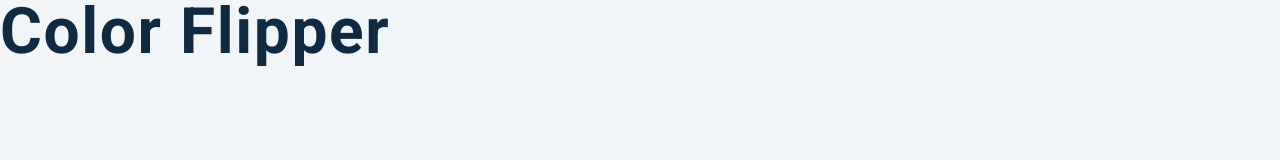
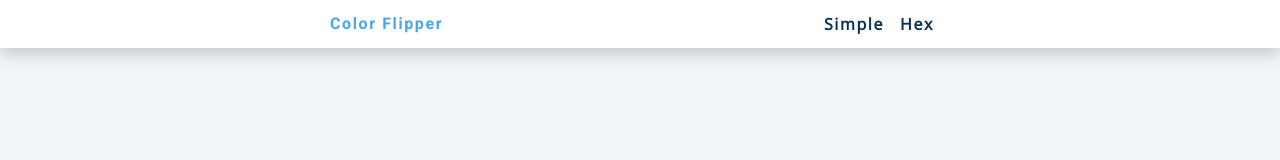
Before and after one commit to johnsiefert/color-flipper, a plain HTML site: page index.html in a window 1280 px wide. Drawn offline with nearby package versions, Linux system fonts and the light colour scheme.

Commit message:
nav bar set up

```diff
--- a/index.html
+++ b/index.html
@@ -9,7 +9,14 @@
     <link rel="stylesheet" href="styles.css" />
   </head>
   <body>
-    <h1>color flipper</h1>
+
+    <nav>
+    <ul class="nav-center">
+    <h4 class="nav-center">color flipper</h4>
+    <a href="" class="nav-links">Simple</a>
+    <a href="" class="nav-links">Hex</a>
+    </ul>
+    </nav>
     <!-- javascript -->
     <script src="app.js"></script>
   </body>
```
